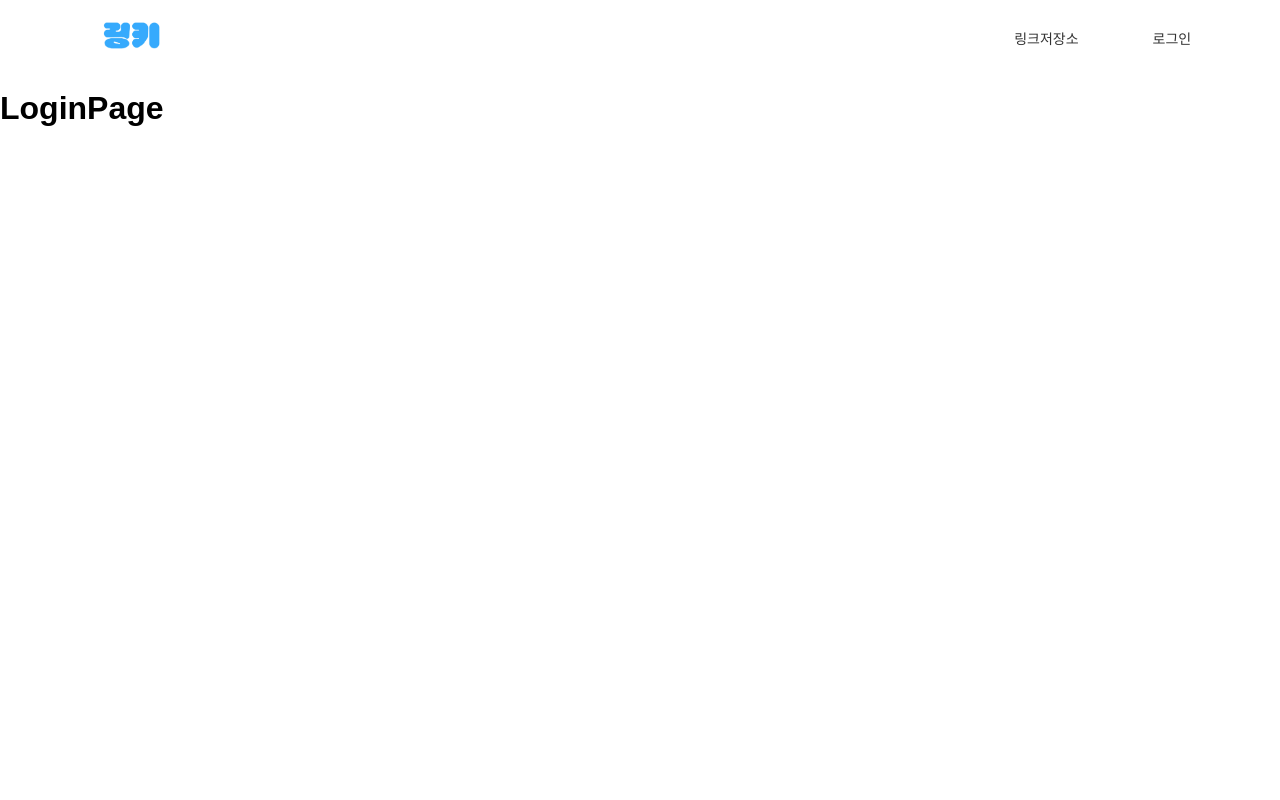
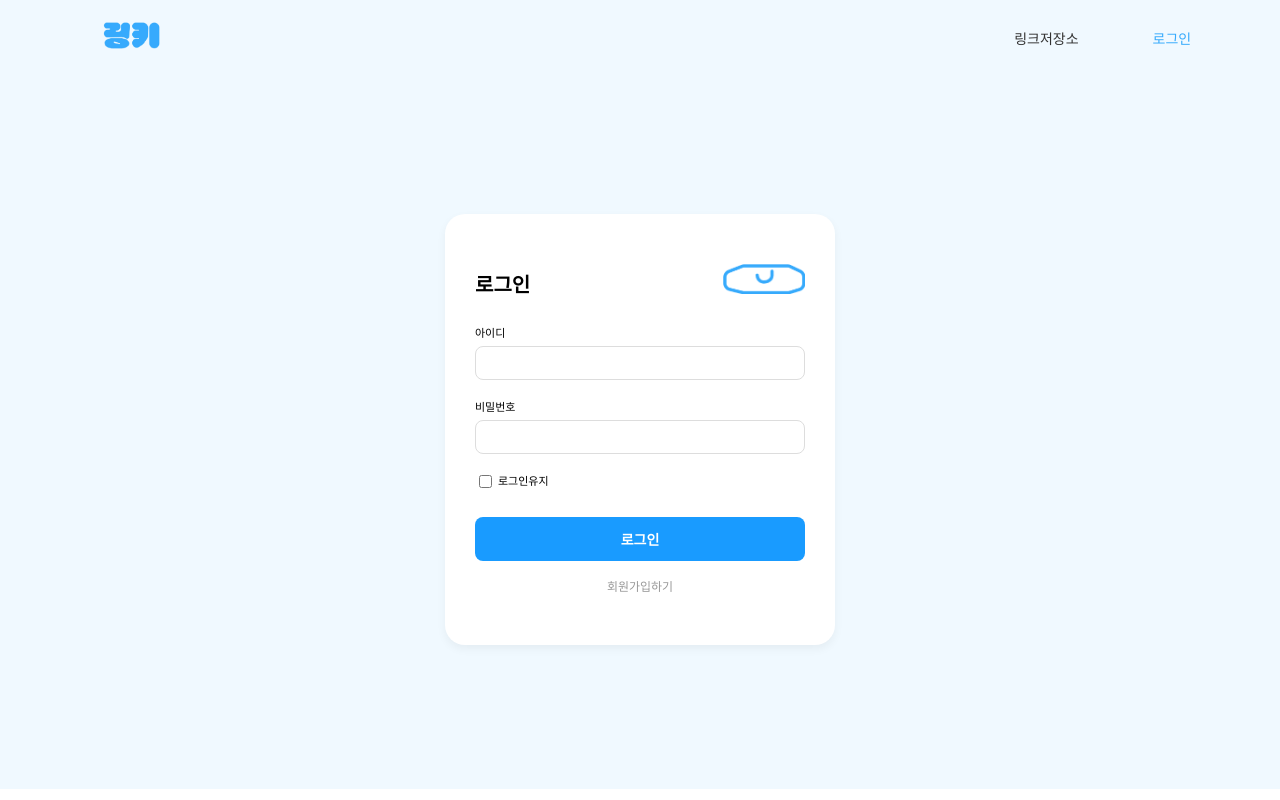
Before and after one commit to wlstmd/Web, a React (Create React App) app: page /login in a window 1280 px wide. Built offline with nearby package versions, Linux system fonts and the light colour scheme; a web font is replaced by a local one.

Commit message:
#2 로그인&회원페이지 파일 업데이트
- 링키 레파지토리의 회원가입&로그인 페이지 업데이트
- 페이지에 따른 해더 배경색갈 변경

```diff
--- a/src/Components/Header.jsx
+++ b/src/Components/Header.jsx
@@ -1,17 +1,30 @@
 import React from 'react';
-import { Link } from 'react-router-dom';
+import { NavLink, useLocation } from 'react-router-dom';
 
 const Header = () => {
+  const { pathname } = useLocation();
+  const isAuthPage = ['/login', '/signup'].includes(pathname);
+
   return (
-    <header className="header">
+    <header className={`header${isAuthPage ? ' login-bg' : ''}`}>
       <div className="header-left">
-        <Link to="/">
+        <NavLink to="/">
           <img src="/assets/img/Logo.png" alt="로고" className="logo" />
-        </Link>
+        </NavLink>
       </div>
       <div className="header-right">
-        <Link to="/linkSavePage" className="header-btn">링크저장소</Link>
-        <Link to="/login" className="header-btn">로그인</Link>
+        <NavLink
+          to="/linkSavePage"
+          className={({ isActive }) => `header-btn ${isActive ? 'active' : ''}`}
+        >
+          링크저장소
+        </NavLink>
+        <NavLink
+          to="/login"
+          className={({ isActive }) => `header-btn ${isActive ? 'active' : ''}`}
+        >
+          로그인
+        </NavLink>
       </div>
     </header>
   );
--- a/src/Pages/LoginPage.jsx
+++ b/src/Pages/LoginPage.jsx
@@ -1,11 +1,38 @@
-import React from 'react';
+import React from "react";
 
-function LoginPage() {
+const LoginPage = () => {
   return (
-    <div>
-      <h1>LoginPage</h1>
+    <div className="login-container">
+    <div className="login-box">
+    <div className="login-header">
+    <h2 className="login-title">로그인</h2>
+    <div className="login-logo">
+      <img src="assets\img\Logo2.png" alt="로고" />
     </div>
+    </div>
+    <form className="login-form">
+      <label htmlFor="username">아이디</label>
+      <input type="text" id="username" name="username" />
+
+      <label htmlFor="password">비밀번호</label>
+      <input type="password" id="password" name="password" />
+
+      <div className="login-options">
+        <label style={{display: "flex"}}>
+          <input type="checkbox" /> 로그인유지
+        </label >
+      </div>
+
+      <button type="submit" className="login-button">로그인</button>
+    </form>
+
+    <div className="register-link">
+      <a href="/signup">회원가입하기</a>
+    </div>
+  </div>
+</div>
+
   );
-}
+};
 
 export default LoginPage;
--- a/src/Pages/SignupPage.jsx
+++ b/src/Pages/SignupPage.jsx
@@ -1,11 +1,31 @@
-import React from 'react';
+import React from "react";
 
-function SigunpPage() {
+const SignupPage = () => {
   return (
-    <div>
-      <h1>SignupPage</h1>
+    <div className="join-container">
+      <div className="join-box">
+        <div className="join-header">
+          <h2 className="join-title">회원가입</h2>
+          <div className="join-logo">
+            <img src="assets\img\Logo2.png" alt="로고" />
+          </div>
+        </div>
+        <form className="join-form">
+          <label htmlFor="username">이름</label>
+          <input type="text" id="username" name="username" />
+          <label htmlFor="userid">아이디</label>
+          <input type="text" id="userid" name="userid" />
+          <label htmlFor="password">비밀번호</label>
+          <input type="password" id="password1" name="password1" />
+          <label htmlFor="password">비밀번호확인</label>
+          <input type="password" id="password2" name="password2" />
+          <label htmlFor="email">이메일</label>
+          <input type="text" id="email" name="email" />
+          <button type="submit" className="join-button">회원가입</button>
+        </form>
+      </div>
     </div>
   );
-}
+};
 
-export default SigunpPage;
+export default SignupPage;
--- a/src/index.css
+++ b/src/index.css
@@ -5,6 +5,6 @@
 @import "./styles/Pages/MainPage.css";
 @import "./styles/Pages/LoginPage.css";
 @import "./styles/Pages/SignupPage.css";
-@import "./styles/Pages/LinkSavePage.jsx";
+@import "./styles/Pages/LinkSavePage.css";
 
 @import "./styles/Components/Header.css";
--- a/src/styles/Components/Header.css
+++ b/src/styles/Components/Header.css
@@ -8,7 +8,6 @@
 
 .header-left .logo {
  height: 30px;
- object-fit: contain;
 }
 
 .header-right {
@@ -24,3 +23,11 @@
  padding: 8px 12px;
  border-radius: 4px;
 }
+
+.header-btn.active {
+ color: #36AAFC;
+}
+
+.header.login-bg {
+ background-color: #F0F9FF;
+}
--- a/src/styles/Pages/LoginPage.css
+++ b/src/styles/Pages/LoginPage.css
@@ -1 +1,93 @@
-/* LoginPage.css */
+.login-container {
+ height: 90vh;
+ display: flex;
+ justify-content: center;
+ align-items: center;
+ background-color: #F0F9FF;
+}
+
+.login-box {
+ background-color: white;
+ padding: 50px 30px;
+ border-radius: 20px;
+ box-shadow: 0px 4px 10px rgba(0, 0, 0, 0.05);
+ width: 330px;
+}
+
+.login-form {
+ display: flex;
+ flex-direction: column;
+}
+
+.login-form label {
+ margin-bottom: 6px;
+ font-size: 11px;
+
+}
+
+.login-form input[type="text"],
+.login-form input[type="password"] {
+ padding: 8px;
+ margin-bottom: 18px;
+ border: 1px solid #ddd;
+ border-radius: 8px;
+ font-size: 14px;
+}
+
+.login-options {
+ display: flex;
+ align-items: center;
+ margin-bottom: 20px;
+}
+
+.login-options input {
+ margin-right: 6px;
+}
+
+.login-button {
+ background-color: #199bff;
+ color: white;
+ border: none;
+ padding: 12px;
+ border-radius: 8px;
+ font-weight: bold;
+ font-size: 14px;
+ cursor: pointer;
+}
+
+.login-button:hover {
+ background-color: #0f8de0;
+}
+
+.register-link {
+ text-align: center;
+ margin-top: 16px;
+}
+
+.register-link a {
+ font-size: 12px;
+ color: #999;
+ text-decoration: none;
+}
+
+.login-logo {
+ display: flex;
+ justify-content: right;
+ margin-bottom: 10px;
+}
+
+.login-header {
+ display: flex;
+ justify-content: space-between;
+ align-items: center;
+ margin-bottom: 20px;
+}
+
+.login-title {
+ font-size: 20px;
+ margin: 0;
+}
+
+.login-logo img {
+ height: 30px;
+}
--- a/src/styles/Pages/SignupPage.css
+++ b/src/styles/Pages/SignupPage.css
@@ -1 +1,92 @@
-/* SignupPage.css */
+.join-container {
+ height: 90vh;
+ display: flex;
+ justify-content: center;
+ align-items: center;
+ background-color: #F0F9FF;
+}
+
+.join-box {
+ background-color: white;
+ padding: 50px 30px;
+ border-radius: 20px;
+ box-shadow: 0px 4px 10px rgba(0, 0, 0, 0.05);
+ width: 330px;
+}
+
+.join-form {
+ display: flex;
+ flex-direction: column;
+}
+
+.join-form label {
+ margin-bottom: 6px;
+ font-size: 12px;
+}
+
+.join-form input[type="text"],
+.join-form input[type="password"] {
+ padding: 8px;
+ margin-bottom: 18px;
+ border: 1px solid #ddd;
+ border-radius: 8px;
+ font-size: 14px;
+}
+
+.join-options {
+ display: flex;
+ align-items: center;
+ margin-bottom: 20px;
+}
+
+.join-options input {
+ margin-right: 6px;
+}
+
+.join-button {
+ background-color: #199bff;
+ color: white;
+ border: none;
+ padding: 12px;
+ border-radius: 8px;
+ font-weight: bold;
+ font-size: 14px;
+ cursor: pointer;
+}
+
+.join-button:hover {
+ background-color: #0f8de0;
+}
+
+.login-link {
+ text-align: center;
+ margin-top: 16px;
+}
+
+.login-link a {
+ font-size: 12px;
+ color: #999;
+ text-decoration: none;
+}
+
+.join-logo {
+ display: flex;
+ justify-content: right;
+ margin-bottom: 10px;
+}
+
+.join-header {
+ display: flex;
+ justify-content: space-between;
+ align-items: center;
+ margin-bottom: 20px;
+}
+
+.join-title {
+ font-size: 20px;
+ margin: 0;
+}
+
+.join-logo img {
+ height: 30px;
+}
```
Also changed, not shown: src/styles/Pages/LinkSavePage.css (renamed from src/styles/Pages/LinkSavePage.jsx).
